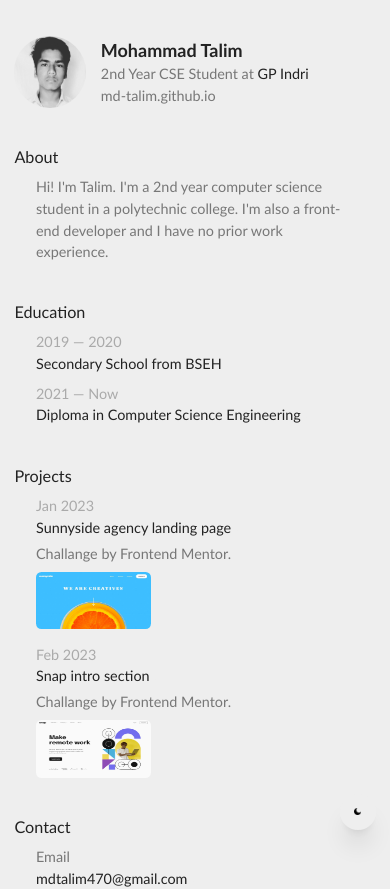
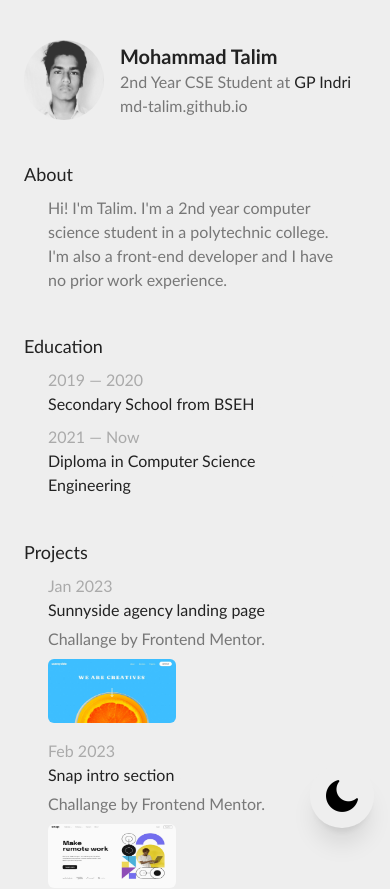
Before and after one commit to Md-Talim/resume, a React (Vite) app: page / in a window 390 px wide. Shown: the top 889 px of the page. Built offline with nearby package versions, Linux system fonts and the light colour scheme.

Commit message:
improve the mobile version

```diff
--- a/src/App.tsx
+++ b/src/App.tsx
@@ -19,7 +19,7 @@ const App = () => {
   }, [isDark]);
 
   return (
-    <main className="mx-4 my-10 max-w-lg sm:mx-auto sm:my-20">
+    <main className="mx-6 my-10 max-w-lg sm:mx-auto sm:my-20">
       <Profile />
       <About />
       <Education />
--- a/src/components/ThemeToggleButton.tsx
+++ b/src/components/ThemeToggleButton.tsx
@@ -6,7 +6,7 @@ type Props = {
 const ThemeToggleButton = ({ toggleTheme, icon }: Props) => {
   return (
     <button
-      className="fixed bottom-4 right-4 aspect-square h-10 rounded-full bg-gray1 p-4 shadow-xl dark:bg-primary sm:h-16"
+      className="fixed bottom-4 right-4 aspect-square h-16 rounded-full bg-gray1 p-4 shadow-xl dark:bg-primary"
       onClick={toggleTheme}
     >
       <img src={icon} alt={'theme icon'} />
--- a/src/index.css
+++ b/src/index.css
@@ -2,11 +2,11 @@
 @tailwind components;
 @tailwind utilities;
 
-@media (max-width: 640px) {
+/* @media (max-width: 640px) {
   html {
     font-size: 90%;
   }
-}
+} */
 
 body {
   @apply bg-gray1;
```
